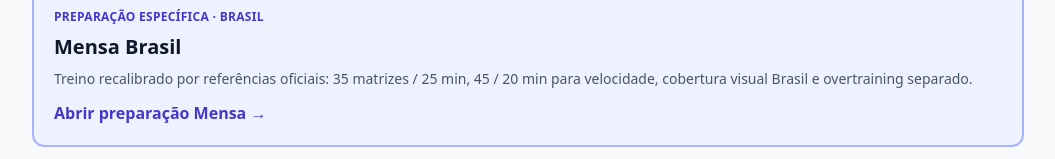
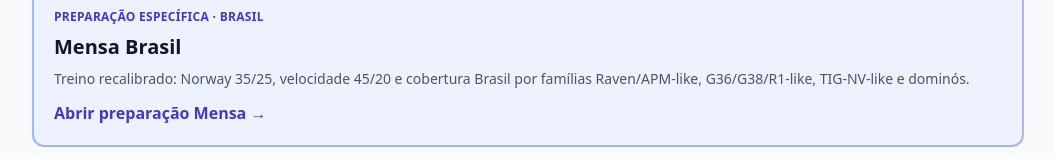
Before and after one commit to ghcastellano/ahsd-tests, a Next.js app: page / in a window 1280 px wide. Shown: the part 578-737 px from the top of the page, without its empty margins (112-1167 px from the left). Built offline with nearby package versions, Linux system fonts and the light colour scheme; no server answers.

Commit message:
Surface Mensa candidate families on entry cards

```diff
--- a/app/page.tsx
+++ b/app/page.tsx
@@ -44,7 +44,7 @@ export default function HomePage() {
       <Link href="/treino/mensa" className="mb-8 block rounded-xl border-2 border-brand-300 bg-brand-50 p-5 hover:border-brand-500">
         <p className="text-xs font-semibold uppercase tracking-wide text-brand-700">Preparação específica · Brasil</p>
         <h2 className="mt-2 text-xl font-bold text-slate-900">Mensa Brasil</h2>
-        <p className="mt-2 text-sm text-slate-600">Treino recalibrado por referências oficiais: 35 matrizes / 25 min, 45 / 20 min para velocidade, cobertura visual Brasil e overtraining separado.</p>
+        <p className="mt-2 text-sm text-slate-600">Treino recalibrado: Norway 35/25, velocidade 45/20 e cobertura Brasil por famílias Raven/APM-like, G36/G38/R1-like, TIG-NV-like e dominós.</p>
         <p className="mt-3 font-semibold text-brand-700">Abrir preparação Mensa →</p>
       </Link>
 
```
